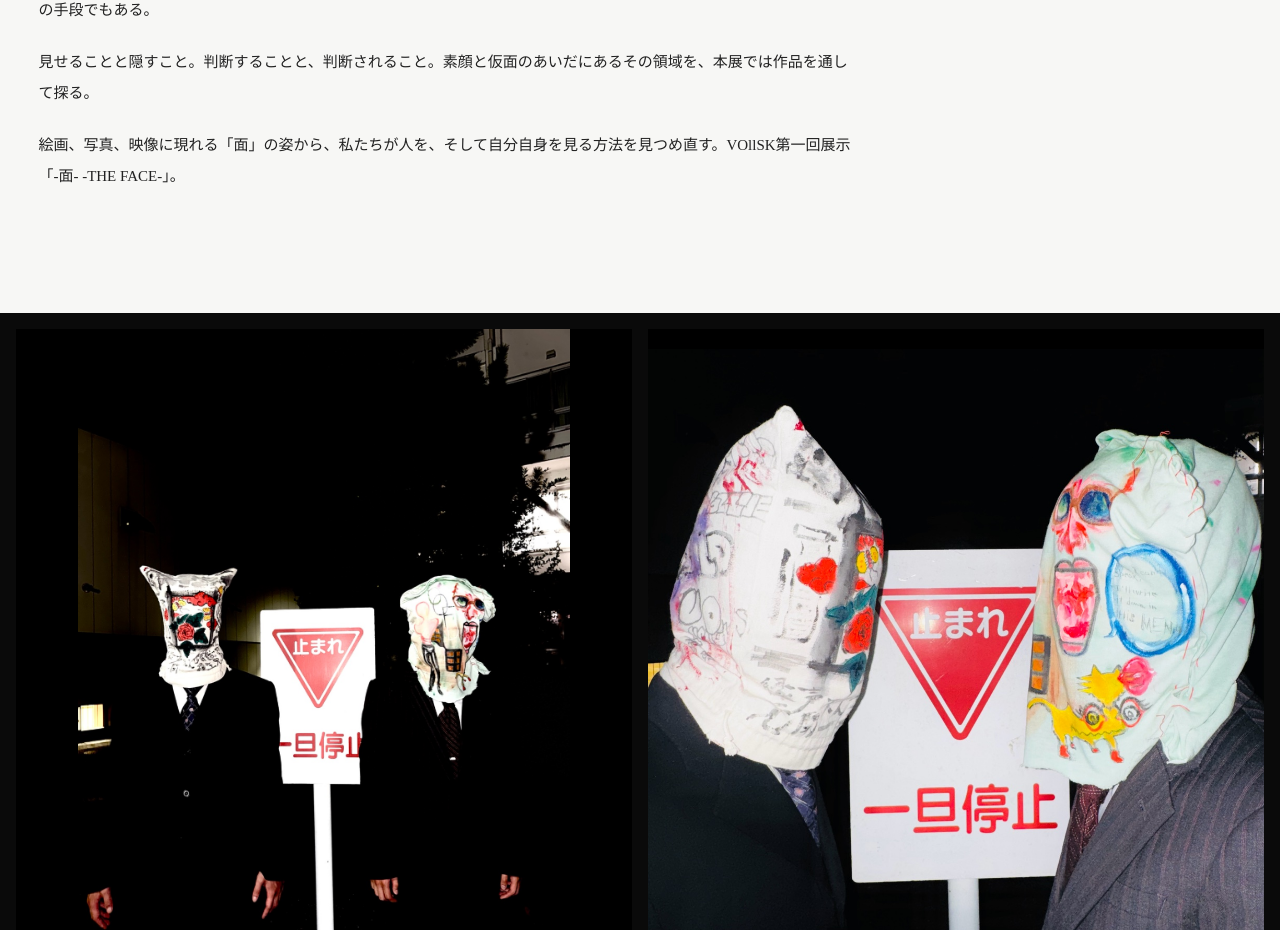
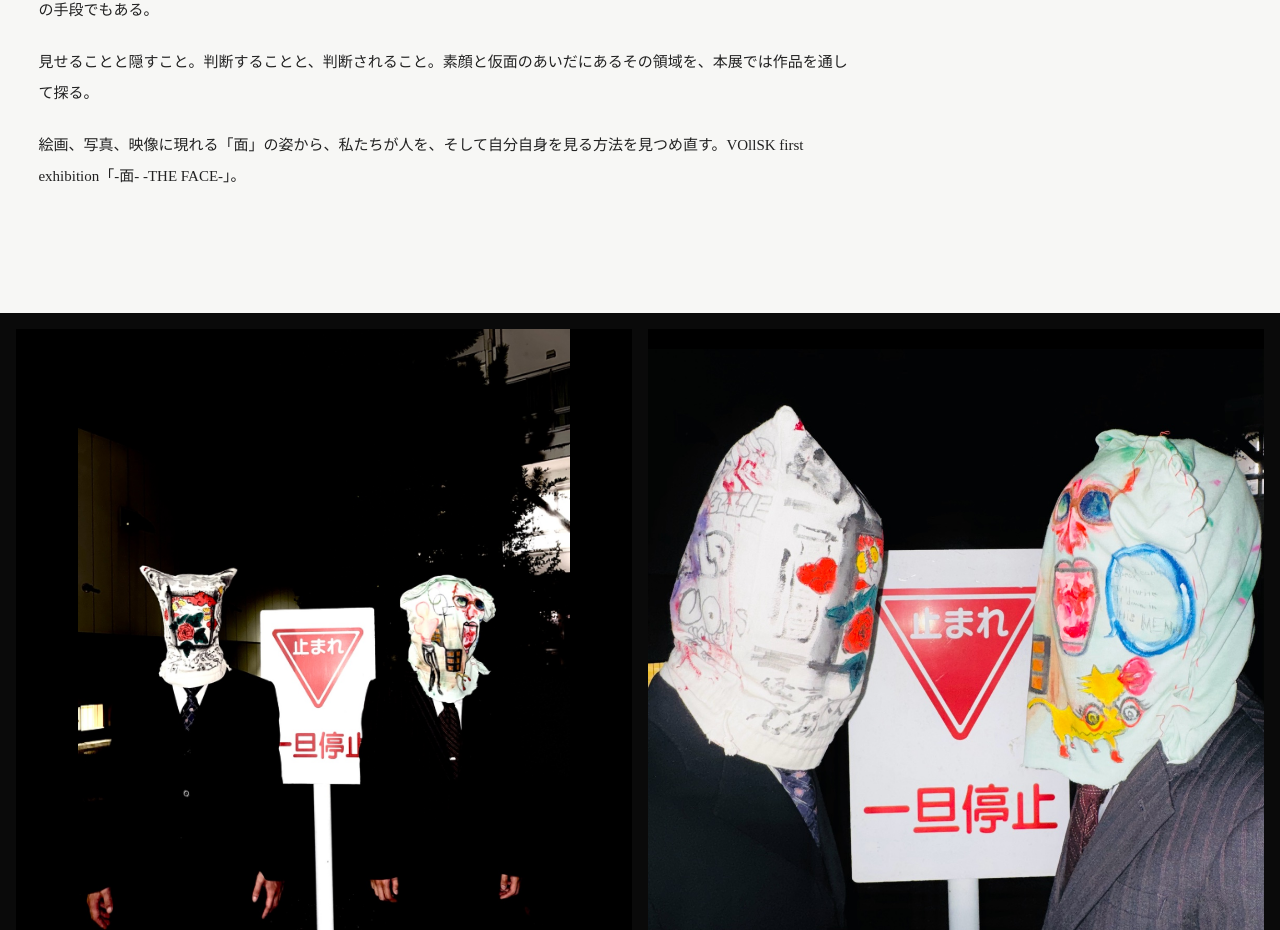
Before and after one commit to TakemuraSoichiro/VOllSK, a plain HTML site: page face.html in a window 1280 px wide. Shown: the part 1471-2401 px from the top of the page. Drawn offline with Linux system fonts and the light colour scheme.

Commit message:
face.html: statement closing line wording

```diff
--- a/face.html
+++ b/face.html
@@ -92,7 +92,7 @@
     <section class="face-statement">
       <p>人は顔を見て、表情を読んで、その人の内側を想像する。面は、内側と外側を隔てる境界でありながら、両者を繋ぐ唯一の手段でもある。</p>
       <p>見せることと隠すこと。判断することと、判断されること。素顔と仮面のあいだにあるその領域を、本展では作品を通して探る。</p>
-      <p>絵画、写真、映像に現れる「面」の姿から、私たちが人を、そして自分自身を見る方法を見つめ直す。VOllSK第一回展示「-面- -THE FACE-」。</p>
+      <p>絵画、写真、映像に現れる「面」の姿から、私たちが人を、そして自分自身を見る方法を見つめ直す。VOllSK first exhibition「-面- -THE FACE-」。</p>
     </section>
 
     <section class="face-gallery">
```
